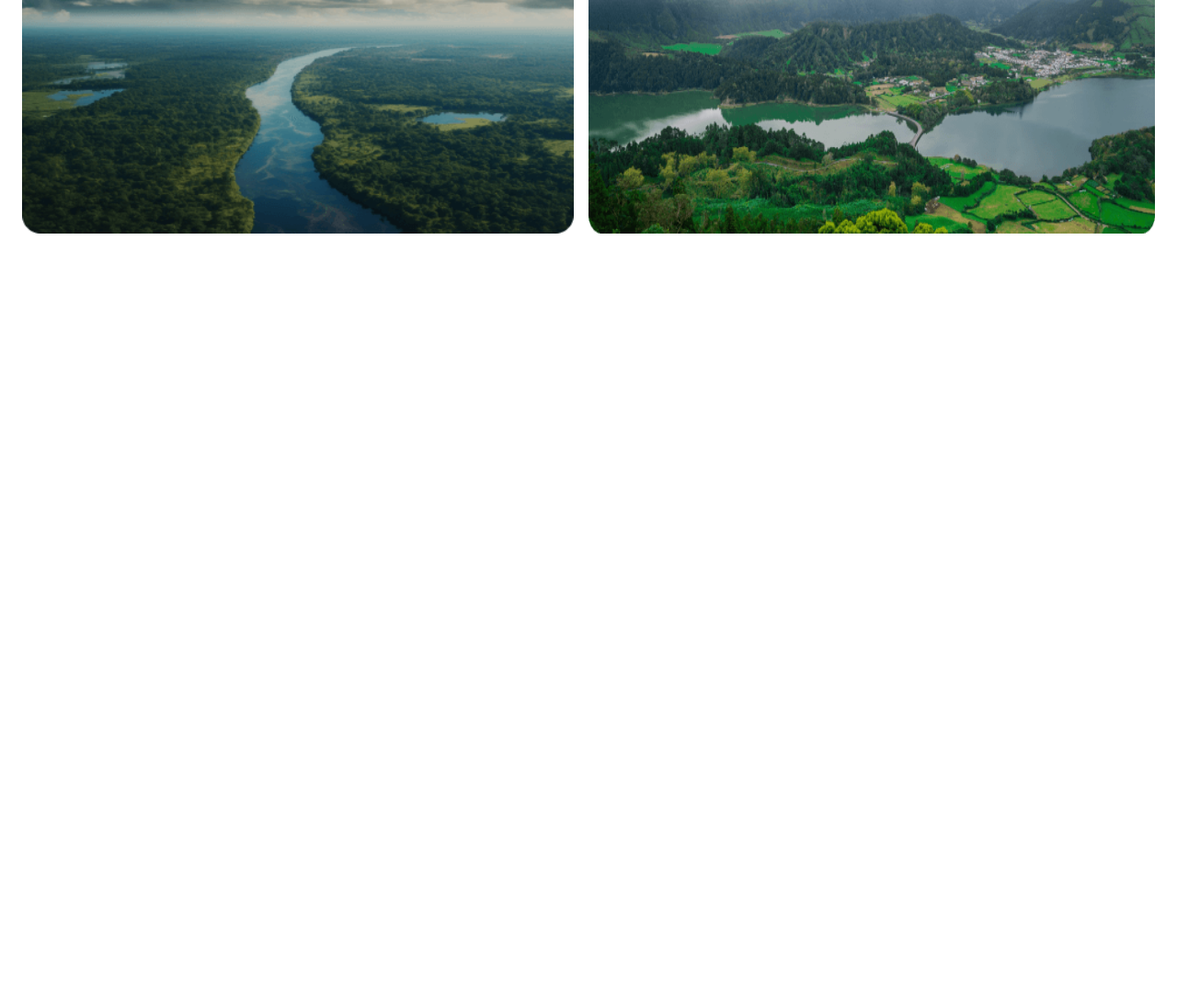
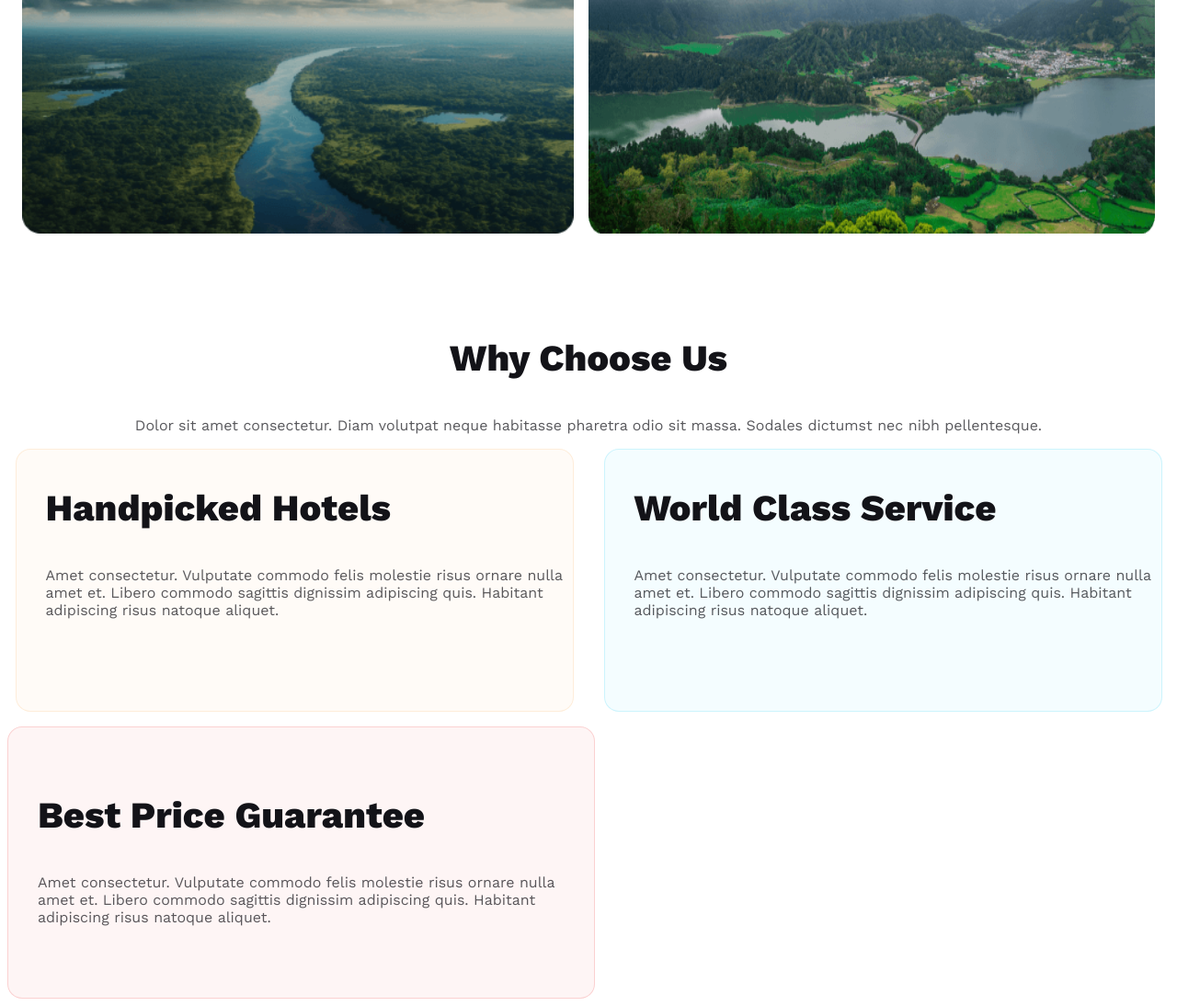
Before and after one commit to saisob/Travel-History, a plain HTML site: page index.html in a window 1280 px wide. Shown: the part 2567-3661 px from the top of the page at 92% size. Before the commit the page ends 2837 px from the top, so only its background shows below. Drawn offline with nearby package versions, Linux system fonts and the light colour scheme.

Commit message:
added card section

```diff
--- a/index.html
+++ b/index.html
@@ -76,6 +76,30 @@
             </div>
 
         </section>
+        <section class="section-3">
+            <div class="heading">
+                <h3 class="text-title">Why Choose Us</h3>
+                <p class="description">Dolor sit amet consectetur. Diam volutpat neque habitasse pharetra odio sit massa. Sodales dictumst nec nibh pellentesque.</p>
+            </div>
+            <div class="card">
+                <div class="row">
+                      <div class="hotel-card">
+                        <h3 class="text-title">Handpicked Hotels</h3>
+                        <p class="description">Amet consectetur. Vulputate commodo felis molestie risus  ornare nulla amet et. Libero commodo sagittis dignissim adipiscing quis. Habitant adipiscing risus natoque aliquet. </p>
+                      </div>
+                      <div class="service-card">
+                         <h3 class="text-title">World Class Service</h3>
+                         <p class="description">Amet consectetur. Vulputate commodo felis molestie risus  ornare nulla amet et. Libero commodo sagittis dignissim adipiscing quis. Habitant adipiscing risus natoque aliquet. </p>
+                      </div>
+                </div>
+
+                <div class="price-card">
+                    <h3 class="text-title">Best Price Guarantee</h3>
+                    <p class="description">Amet consectetur. Vulputate commodo felis molestie risus  ornare nulla amet et. Libero commodo sagittis dignissim adipiscing quis. Habitant adipiscing risus natoque aliquet. </p>
+                </div>
+
+            </div>
+        </section>
     </main>
     <footer>
 
--- a/style.css
+++ b/style.css
@@ -133,25 +133,69 @@ nav>ul>li>a {
 }
 
 /* main section-2 */
-.section-2{
+.section-2 {
     margin-top: 6rem;
 }
+
 .destination {
     text-align: center;
 }
-.destination-img{
+
+.destination-img {
     margin: 4rem 1rem 0 1rem;
 }
-.row{
+
+.row {
     display: flex;
     gap: 1rem;
     margin-bottom: 1rem;
 }
-.destination-img>.row>img{
+
+.destination-img>.row>img {
     width: 50%;
 }
 
+/* section-3 */
+.section-3 {
+    margin-top: 7rem;
+}
 
+.section-3>.heading {
+    text-align: center;
+}
+
+.card .row .hotel-card {
+    border-radius: 16px;
+    border: 1px solid rgba(251, 181, 99, 0.20);
+    background: rgba(251, 181, 99, 0.05);
+    width: 573px;
+    width: 573px;
+    height: 284px;
+    padding-left: 2rem;
+}
+
+.card .row .service-card {
+    border-radius: 16px;
+    border: 1px solid rgba(41, 206, 246, 0.20);
+    background: rgba(41, 206, 246, 0.05);
+    width: 573px;
+    height: 284px;
+    padding-left: 2rem;
+}
+
+.card .price-card {
+    border-radius: 16px;
+    border: 1px solid rgba(233, 68, 68, 0.20);
+    background: rgba(233, 68, 68, 0.05);
+    width: 573px;
+    height: 230px;
+    padding: 2rem;
+
+
+}
+.card>.row{
+    justify-content: space-around;
+}
 
 
 
@@ -161,15 +205,17 @@ nav>ul>li>a {
     }
 
     .banner-input,
-    .popular-tours,
+    .section-1,
     .row {
         flex-direction: column;
 
     }
-    .destination-img{
+
+    .popular-img>img {
+        max-width: 80%;
+    }
+
+    .destination-img {
         margin-left: 5rem;
     }
-    .popular-text{
-        padding: 0px 1rem 0 0.5rem;
-    }
 }
```
